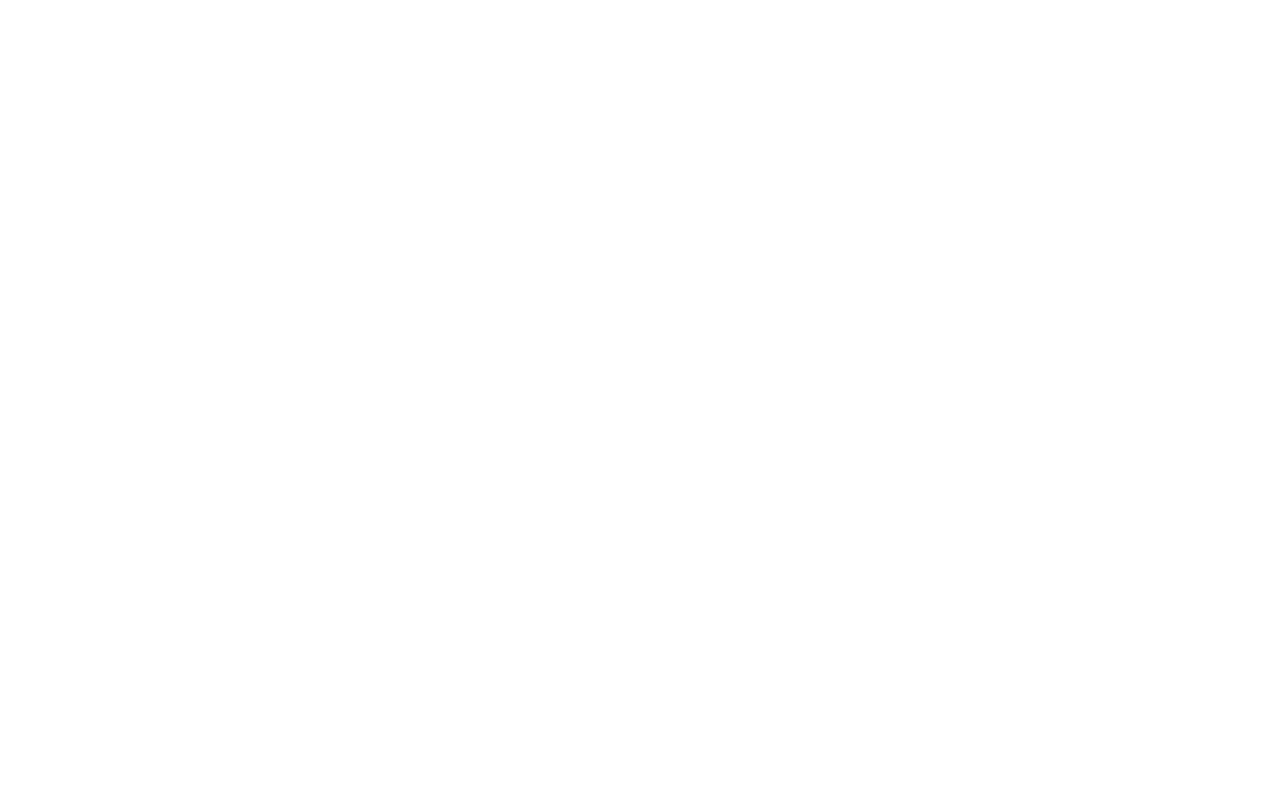
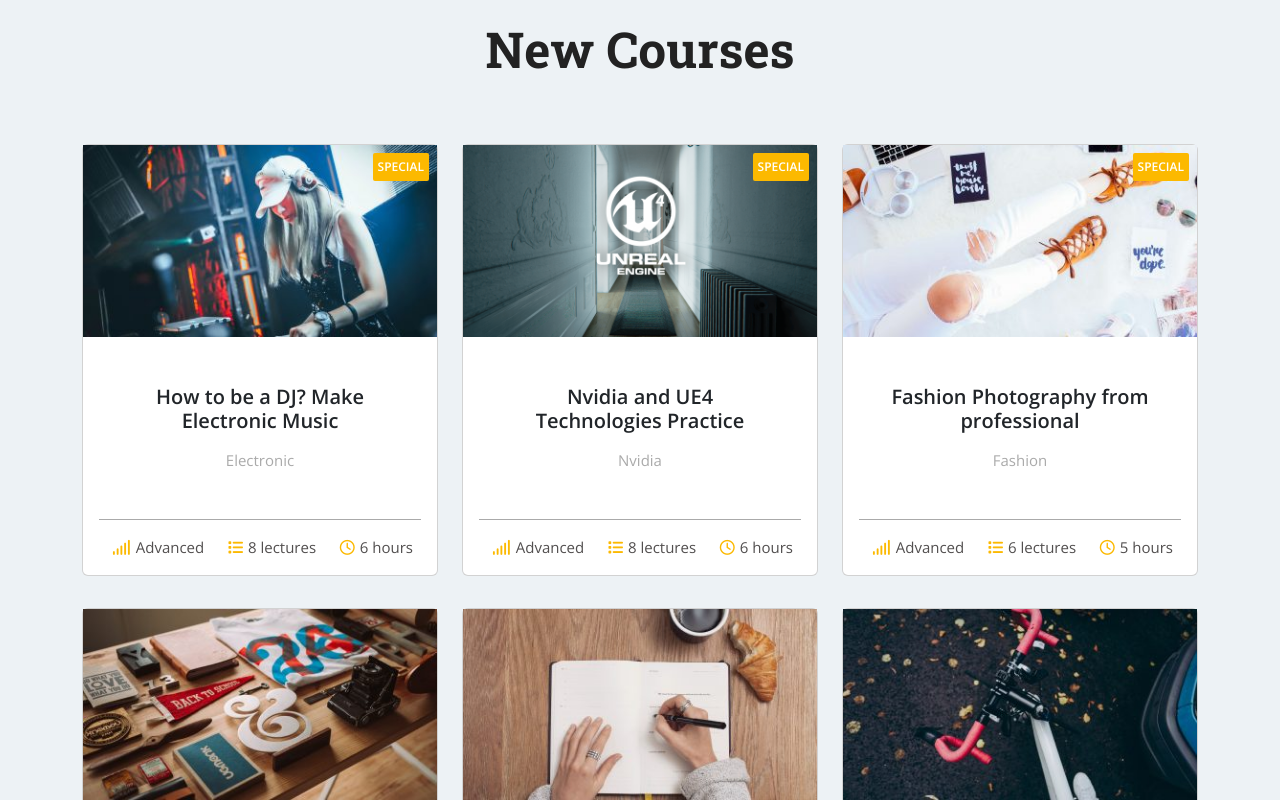
Before and after one commit to leonardomastrangelo/proj-html-vuejs, a Vue app: page / in a window 1280 px wide. Shown: the part 1600-2400 px from the top of the page. Before the commit the page ends 1567 px from the top, so only its background shows below. Built offline with nearby package versions, Linux system fonts and the light colour scheme.

Commit message:
Milestone 3 : CoursesSection

```diff
--- a/src/App.vue
+++ b/src/App.vue
@@ -2,6 +2,7 @@
   <HeaderMS />
   <HeroComponent />
   <FounderSection />
+  <CoursesSection />
 </template>
 
 <script>
@@ -9,11 +10,14 @@
 import HeaderMS from './components/HeaderMS.vue'
 import HeroComponent from './components/HeroComponent.vue';
 import FounderSection from './components/FounderSection.vue';
+import CoursesSection from './components/CoursesSection.vue'
+
 export default {
   components: {
     HeaderMS,
     HeroComponent,
-    FounderSection
+    FounderSection,
+    CoursesSection
   },
   data() {
     return {
--- a/src/assets/data/store.js
+++ b/src/assets/data/store.js
@@ -36,4 +36,66 @@
     ],
     headerSocials: ["linkedin-in", "instagram", "facebook", "twitter"],
   },
+  courses: [
+    {
+      image: "/images/photo-1496307042754-b4aa456c4a2d-370x200.jpeg",
+      title: "How to be a DJ? Make Electronic Music",
+      type: "Electronic",
+      level: "Advanced",
+      lectures: 8,
+      hours: 6,
+      price: 49.99,
+      special: true,
+    },
+    {
+      image: "/images/12345-1-370x200.png",
+      title: "Nvidia and UE4 Technologies Practice",
+      type: "Nvidia",
+      level: "Advanced",
+      lectures: 8,
+      hours: 6,
+      price: 69.99,
+      special: true,
+    },
+    {
+      image: "/images/photo-1491897554428-130a60dd4757-370x200.jpeg",
+      title: "Fashion Photography from professional",
+      type: "Fashion",
+      level: "Advanced",
+      lectures: 6,
+      hours: 5,
+      price: 25.99,
+      special: true,
+    },
+    {
+      image: "/images/photo-1416339134316-0e91dc9ded92-370x200.jpeg",
+      title: "Design Instruments for Communication",
+      type: "Communication",
+      level: "Intermediate",
+      lectures: 6,
+      hours: 6,
+      price: 36.99,
+      special: false,
+    },
+    {
+      image: "/images/cathryn-lavery-67852-unsplash-370x200.jpg",
+      title: "Make your Concept Right and Beautiful",
+      type: "Art",
+      level: "Intermediate",
+      lectures: 6,
+      hours: 6,
+      price: 19.99,
+      special: false,
+    },
+    {
+      image: "/images/photo-1475452779376-caebfb988090-370x200.jpeg",
+      title: "Road Bike Manual or How to Be a Champion",
+      type: "Bicyling",
+      level: "Beginner",
+      lectures: 6,
+      hours: 6,
+      price: 48.99,
+      special: false,
+    },
+  ],
 });
--- /dev/null
+++ b/src/components/CoursesCard.vue
@@ -0,0 +1,113 @@
+<template>
+    <div class="card my-3">
+        <div class="position-relative">
+            <img class="w-100" :src="image" :alt="title">
+            <span class="special" v-if="special">special</span>
+            <div class="overlay">
+                <span> ${{ price }}</span>
+            </div>
+        </div>
+        <div class="text-center py-5 px-5">
+            <h5 class="pb-2">{{ title }}</h5>
+            <span class="type"> {{ type }} </span>
+        </div>
+        <ul class="d-flex justify-content-between mx-3 py-3 px-2">
+            <li>
+                <i class="fa-solid fa-signal"></i>
+                <span>{{ level }}</span>
+            </li>
+            <li>
+                <i class="fa-solid fa-list"></i>
+                <span>
+                    {{ lectures }}
+                    lectures
+                </span>
+            </li>
+            <li>
+                <i class="fa-regular fa-clock"></i>
+                <span>
+                    {{ time }}
+                    hours
+                </span>
+            </li>
+        </ul>
+    </div>
+</template>
+
+<script>
+export default {
+    name: " CoursesCard",
+    props: {
+        image: String,
+        title: String,
+        type: String,
+        level: String,
+        lectures: Number,
+        time: Number,
+        special: Boolean,
+        price: Number
+    }
+} </script>
+
+<style lang="scss" scoped>
+@use '../assets/css/partials/variables.scss' as *;
+
+.card {
+    background-color: $brand_light;
+}
+
+.special {
+    position: absolute;
+    right: 8px;
+    top: 8px;
+    text-transform: uppercase;
+    border-radius: 2px;
+    padding: 5px;
+    color: white;
+    font-size: 0.8em;
+    font-weight: 600;
+    background-color: $brand_primary;
+}
+
+ul {
+    border-top: 1px solid $brand_tertiary;
+}
+
+.type {
+    color: $brand_tertiary;
+}
+
+li span {
+    color: rgb(82, 79, 79);
+}
+
+i {
+    color: $brand_primary;
+    padding: 0 5px;
+}
+
+h5 {
+    font-weight: 600;
+}
+
+.overlay {
+    opacity: 0;
+    background-color: rgba(0, 0, 0, 0.708);
+    position: absolute;
+    top: 0;
+    bottom: 0;
+    right: 0;
+    left: 0;
+    display: flex;
+    justify-content: center;
+    align-items: center;
+    font-size: 2em;
+    color: white;
+    font-weight: 700;
+    transition: all 0.4s ease-in-out;
+}
+
+.card:hover .overlay {
+    opacity: 1;
+}
+</style>
--- /dev/null
+++ b/src/components/CoursesSection.vue
@@ -0,0 +1,61 @@
+<template>
+    <section id="courses-section">
+        <div class="container">
+            <h2>
+                {{ title }}
+            </h2>
+            <div class="row">
+                <div class="col-4" v-for="course in store.courses ">
+                    <CoursesCard :image="course.image" :title="course.title" :type="course.type" :level="course.level"
+                        :lectures="course.lectures" :time="course.hours" :special="course.special" :price="course.price" />
+                </div>
+            </div>
+            <div class="text-center py-5">
+                <button class="rounded-pill">
+                    Load More
+                </button>
+            </div>
+        </div>
+    </section>
+</template>
+
+<script>
+import { store } from '../assets/data/store';
+import CoursesCard from './CoursesCard.vue';
+export default {
+    name: "CoursesSection",
+    components: {
+        CoursesCard
+    },
+    data() {
+        return {
+            store,
+            title: "New Courses"
+        }
+    }
+}
+</script>
+
+<style lang="scss" scoped>
+@use '../assets/css/partials/variables.scss' as *;
+
+#courses-section {
+    background-color: $brand_less_light;
+    padding: 100px 0;
+
+    h2 {
+        font-size: 3.3em;
+        font-weight: 700;
+        text-align: center;
+        margin-bottom: 50px;
+    }
+
+    button {
+        border: 0;
+        background-color: $brand_primary;
+        padding: 12px 25px;
+        color: $brand_light;
+        font-weight: 700;
+    }
+}
+</style>
--- a/src/components/FounderSection.vue
+++ b/src/components/FounderSection.vue
@@ -34,7 +34,8 @@
 
 <style lang="scss" scoped>
 .container {
-    padding: 200px 0;
+    padding-top: 200px;
+    padding-bottom: 100px;
 
     h2 {
         font-size: 2.5em;
```
